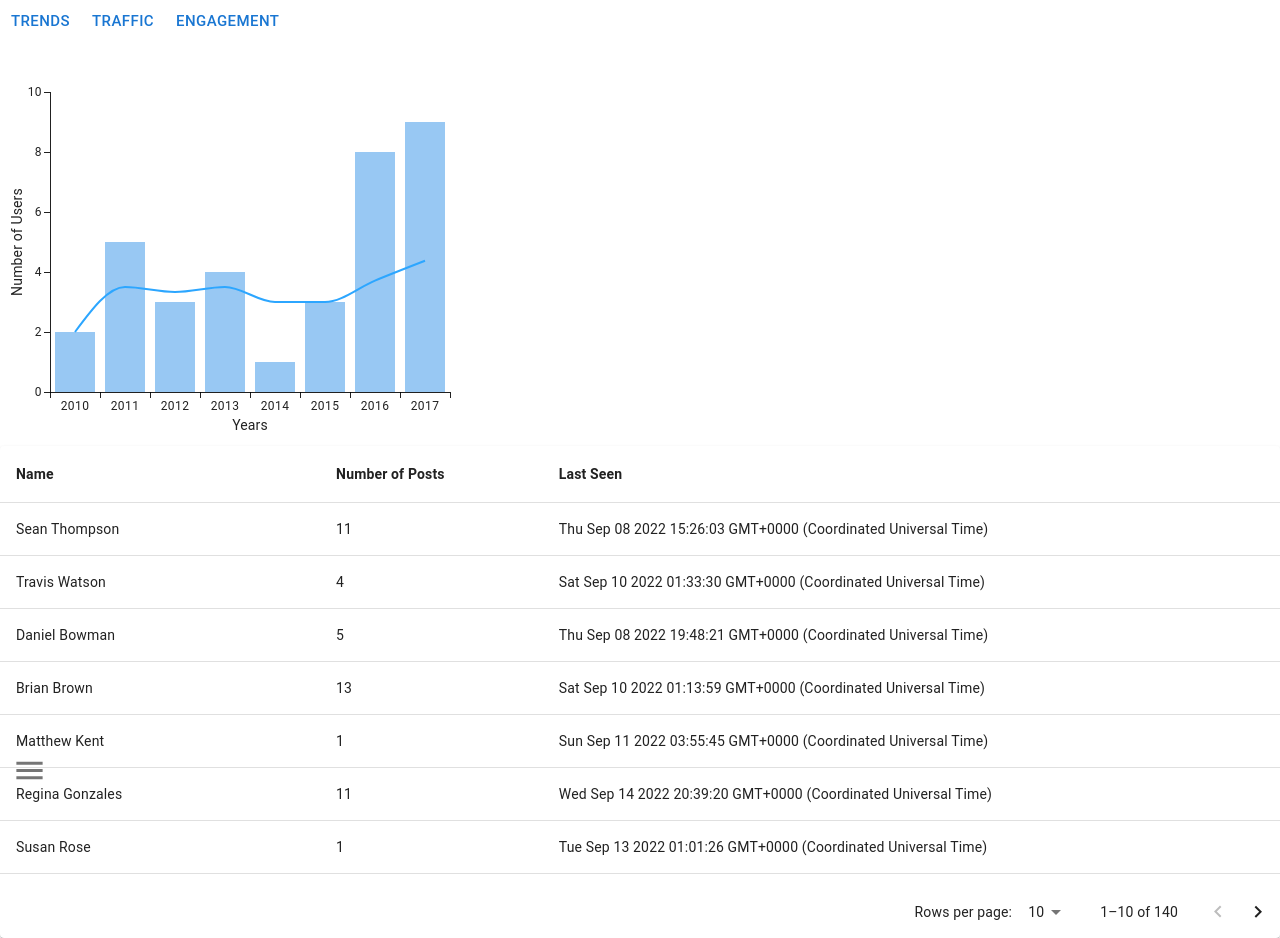
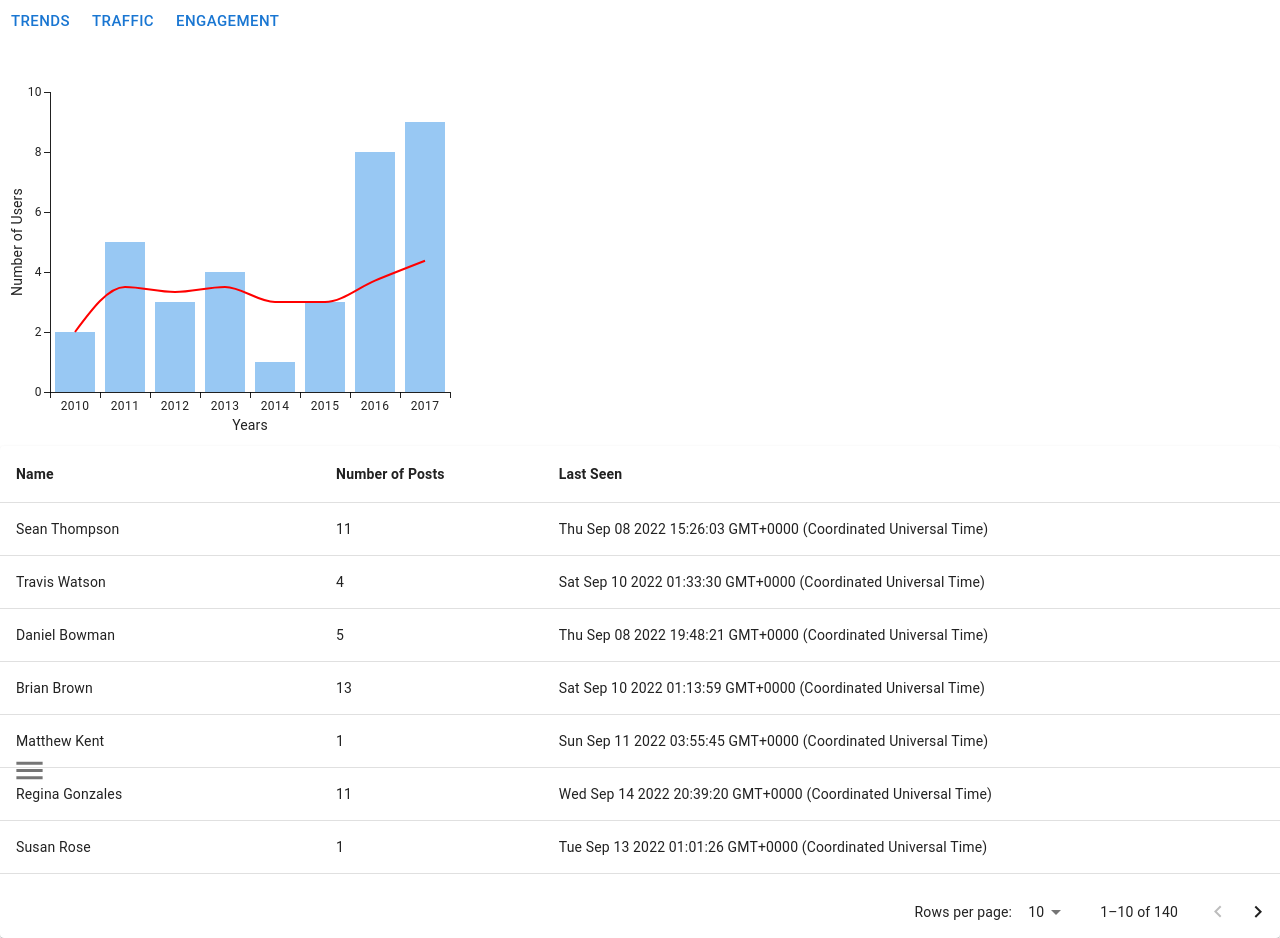
Before and after one commit to compsci320/campuswire-stats, a React (Create React App) app: page /engagement in a window 1280 px wide. Built offline with nearby package versions, Linux system fonts and the light colour scheme.

Commit message:
change to work with string

```diff
--- a/src/components/engagementGraph/engagementGraph.tsx
+++ b/src/components/engagementGraph/engagementGraph.tsx
@@ -17,13 +17,13 @@ let series_template = [
     {
       type: 'line',
       yAxisKey: 'users',
-      color: '#2CA6FF',
+      color: 'red',
       data: [1, 2, 3, 4, 5],
     },
   ] as AllSeriesType[];
 
 // TODO: add toggle button component to make graph more interactive
-export function EngagementGraph({engagement_data, x_title, x_axis}: {engagement_data: number[], x_title: string, x_axis: number[]}) {
+export function EngagementGraph({engagement_data, x_title, x_axis}: {engagement_data: number[], x_title: string, x_axis: string[]}) {
   series_template[0].data = engagement_data;
 
   // Create average value at each point
@@ -43,7 +43,6 @@ export function EngagementGraph({engagement_data, x_title, x_axis}: {engagement_
           id: x_title,
           data: x_axis,
           scaleType: 'band',
-          valueFormatter: (value) => value.toString(),
         },
       ]}
       yAxis={[
```
